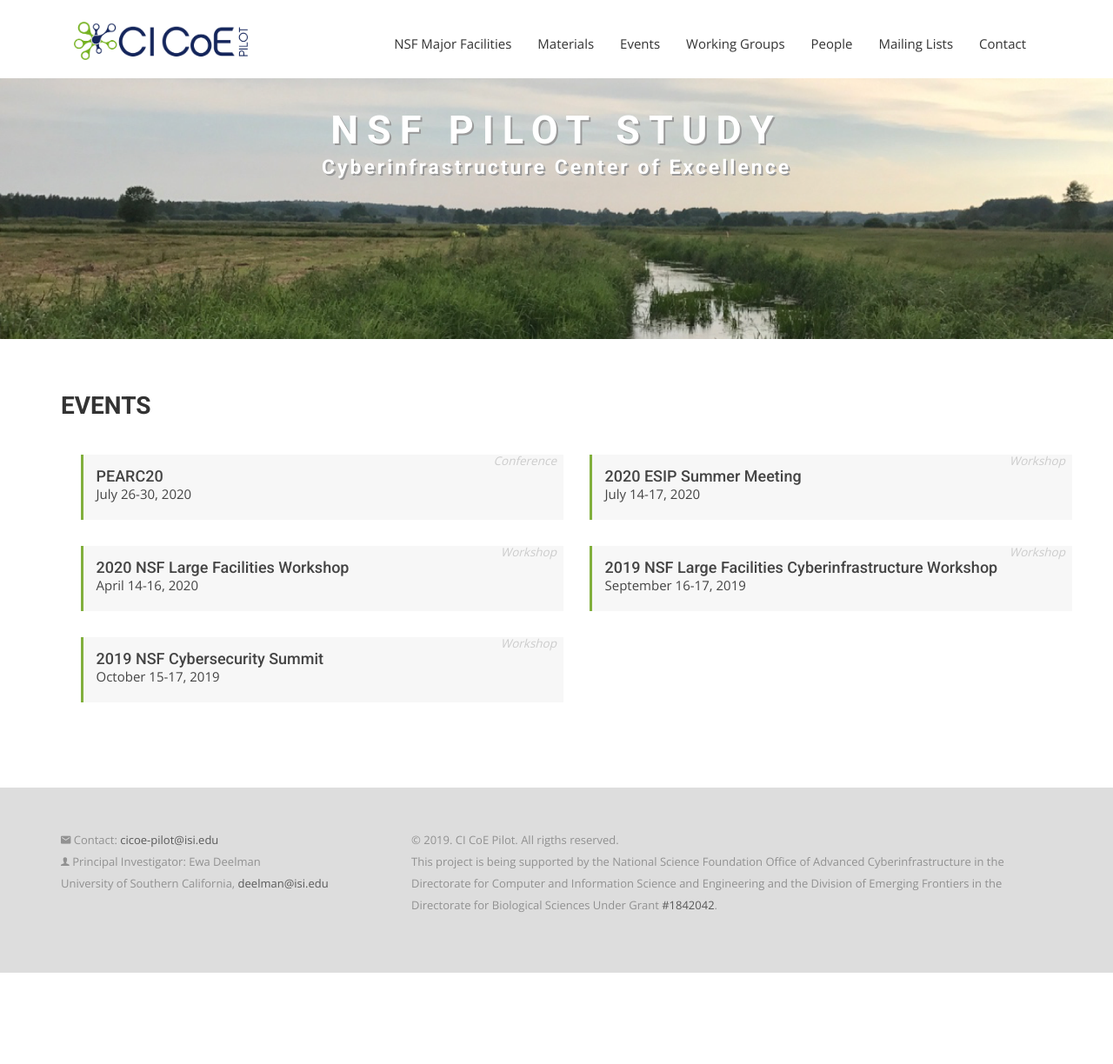
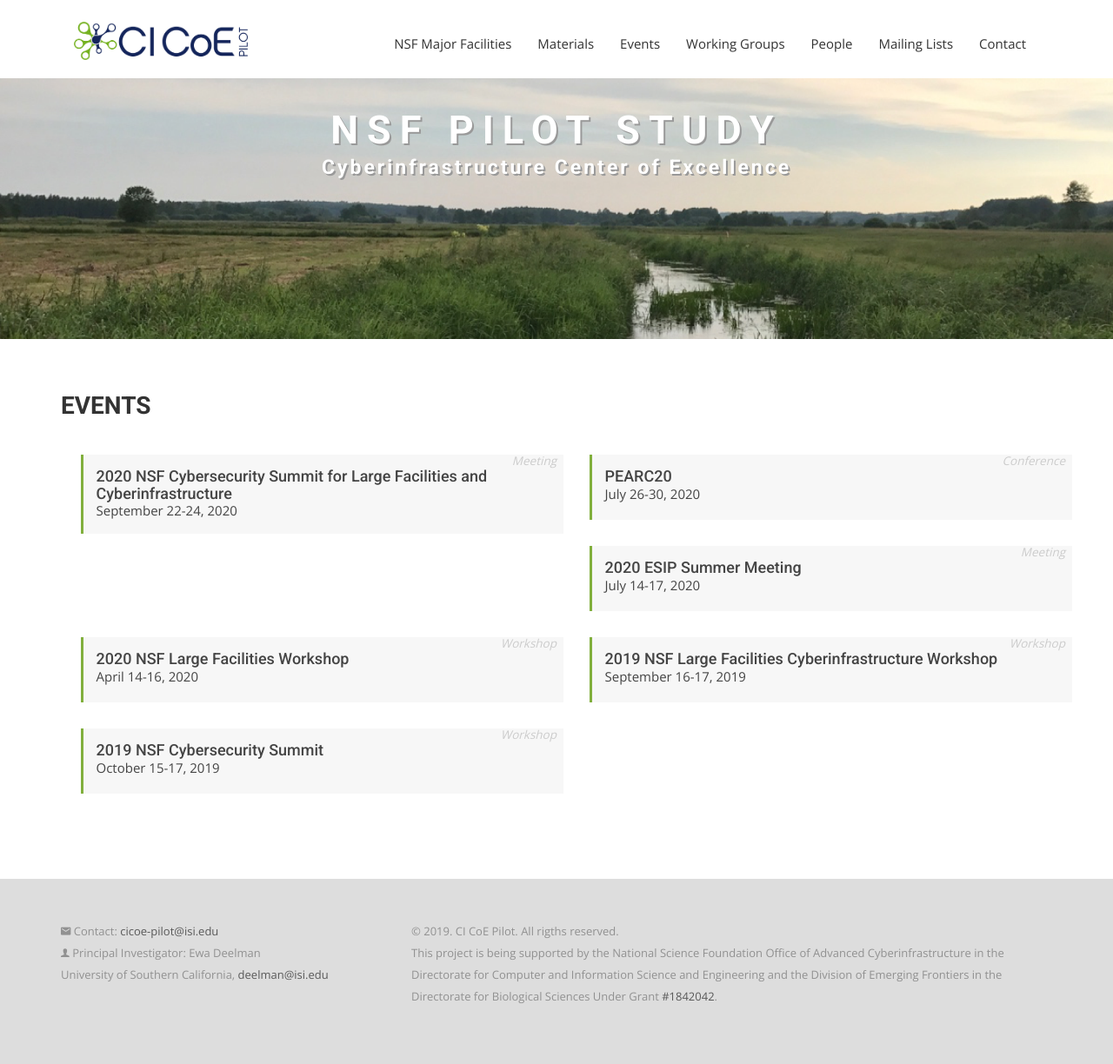
Before and after one commit to cicoe/cicoe.github.io, a Jekyll site: the page built from events.html, in a window 1280 px wide. Shown: the whole page at 87% size. Built offline with Jekyll 4.4.1, drawn with Linux system fonts in a browser that asks for light colours; nearby versions of some CDN libraries; some web fonts are replaced; before the commit the page ends 1119 px from its top, so only the background shows below that.

Commit message:
Update events.yml

```diff
--- a/_data/events.yml
+++ b/_data/events.yml
@@ -1,3 +1,10 @@
+- title: "2020 NSF Cybersecurity Summit for Large Facilities and Cyberinfrastructure"
+  website: "https://trustedci.org/2020-nsf-summit"
+  category: "Meeting"
+  date: "September 22-24, 2020"
+  venue: "Bloomington, IN"
+  description: "he NSF cyberinfrastructure ecosystem presents an aggregate of complex cybersecurity needs (e.g., scientific data and instruments, unique computational and storage resources, complex collaborations) as compared to other organizations and sectors. This community has a unique opportunity to develop information security practices tailored to these needs, as well as break new ground on efficient, effective ways to protect information assets while supporting science. The Summit will bring together leaders in NSF cyberinfrastructure and cybersecurity to continue the process initiated in 2013, 2014, 2015, 2016, 2017, 2018 & 2019: Building a trusting, collaborative community, and seriously addressing that community's core cybersecurity challenges."
+
 - title: "PEARC20"
   website: "https://pearc.acm.org/pearc20/"
   category: "Conference"
@@ -7,7 +14,7 @@
 
 - title: "2020 ESIP Summer Meeting"
   website: "https://www.esipfed.org/meetings/upcoming-meetings"
-  category: "Workshop"
+  category: "Meeting"
   date: "July 14-17, 2020"
   venue: "Burlington, VT"
   description: ""
```
